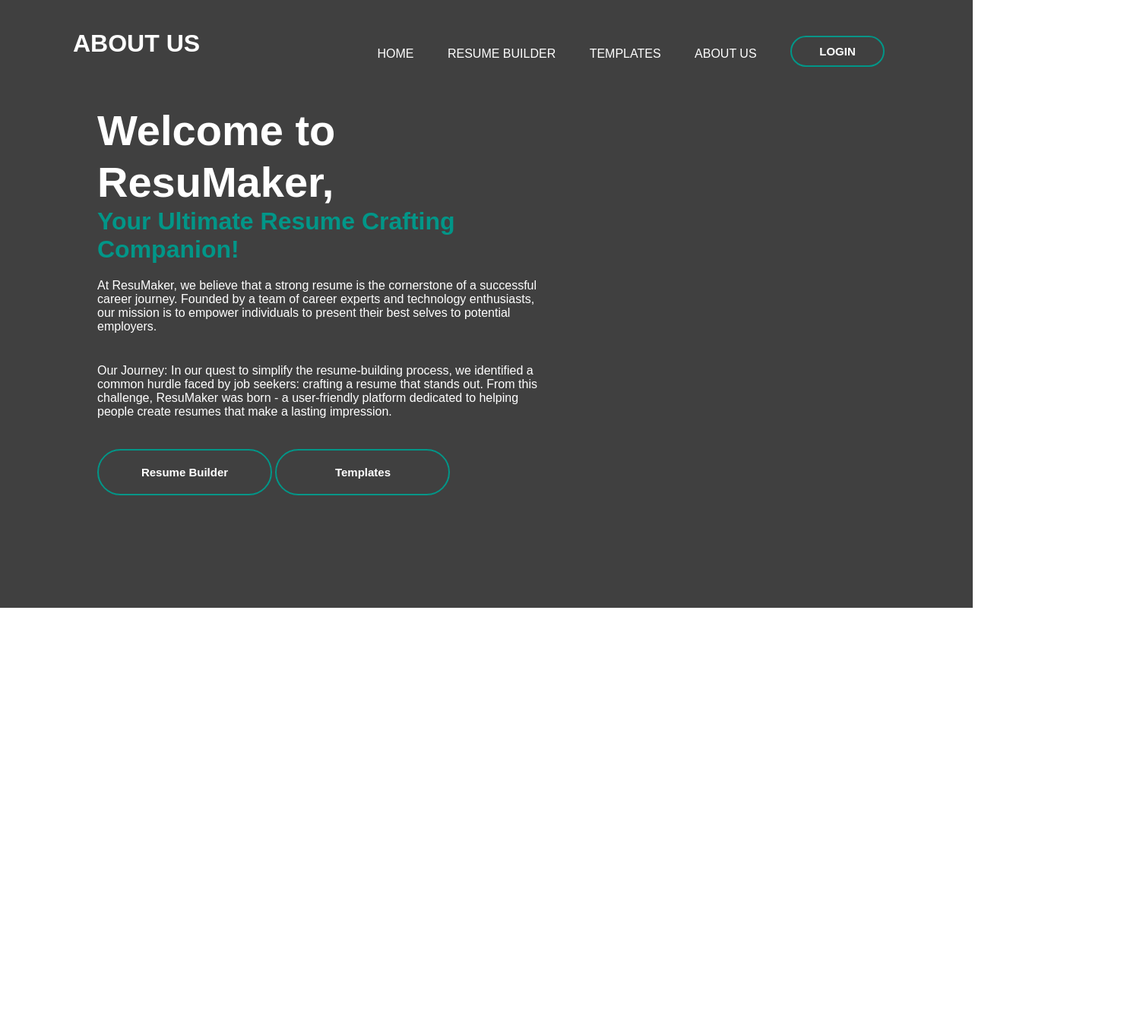
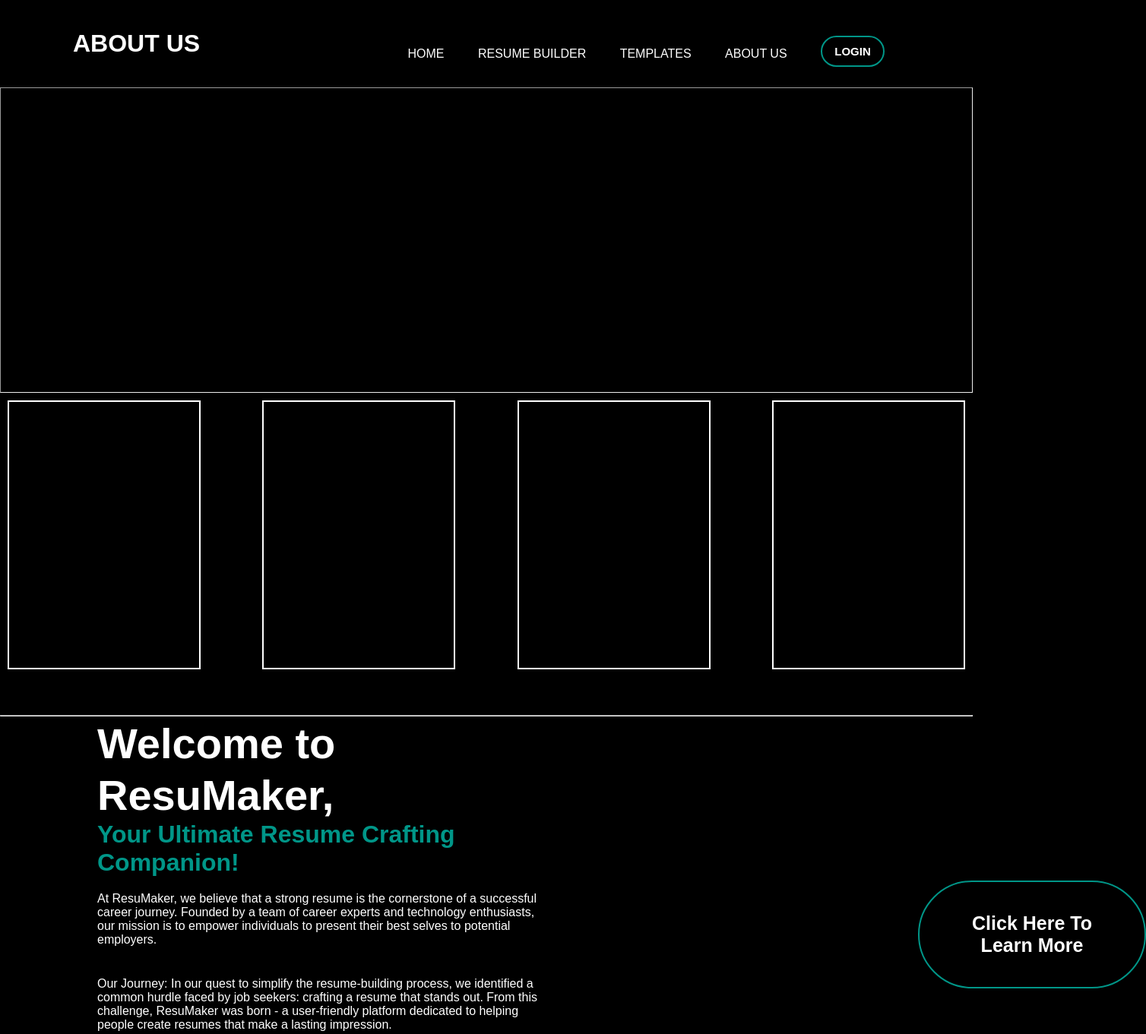
Before and after one commit to Jatti045/ResuMaker, a plain HTML site: page AboutUs.html in a window 1280 px wide. Shown: the top 1361 px of the page at 76% size, 1508 px wide, since content can reach past the window. Before the commit the page ends 800 px from the top, so only its background shows below. Drawn offline with Linux system fonts and the light colour scheme.

Commit message:
Complete redesign of AboutUs.html

```diff
--- a/AboutUs.html
+++ b/AboutUs.html
@@ -6,7 +6,7 @@
     <title>ResuMaker</title>
     <link rel="stylesheet" href="style.css" />
   </head>
-  <body>
+  <body style="background-color: black;">
     <div class="about-us-background">
       <div class="nav">
         <div class="logo-anchor">
@@ -20,6 +20,14 @@
           <li class="login-button"><a href="Login.html">Login</a></li>
         </ul>
       </div>
+      <hr style="padding: 200px;">
+      <div class="container">
+        <div class="box"></div>
+        <div class="box"></div>
+        <div class="box"></div>
+        <div class="box"></div>
+    </div>
+    <hr style="margin-top: 50px; margin-bottom: 50px;">
       <section class="about-us">
         <div class="about-us-content">
           <h1>Welcome to ResuMaker,</h1>
@@ -38,17 +46,18 @@
             that make a lasting impression.
           </p>
           <div>
-            <a href="ResumeBuilder.html"
+            <a href="#"
               ><button class="Homepage-Button">
                 <span></span>Resume Builder
               </button></a
             >
-            <a href="Templates.html"
+            <a href="#"
               ><button class="Homepage-Button">
                 <span></span>Templates
               </button></a
             >
           </div>
+          <button class="click-here"><span></span>Click Here To Learn More</button>
         </div>
       </section>
     </div>
--- a/style.css
+++ b/style.css
@@ -44,7 +44,7 @@
 
 .login-button {
   font-size: 15px;
-  width: 100px;
+  width: 60px;
   padding: 10px;
   text-align: center;
   border-radius: 80px;
@@ -251,14 +251,7 @@ button:hover {
 .about-us-background {
   width: 100%;
   height: 100vh;
-  background-image: linear-gradient(
-      to right,
-      rgba(0, 0, 0, 0.75),
-      rgba(0, 0, 0, 0.75)
-    ),
-    url(Images/AboutUsImg.png);
-  background-size: cover;
-  background-position: center;
+  background-color: black;
 }
 
 .about-us {
@@ -304,3 +297,33 @@ button:hover {
   height: 100%;
   background: #009688;
 }
+
+.container {
+  display: flex;
+  justify-content: space-between;
+}
+
+.box {
+  border: 2px solid rgb(255, 255, 255);
+  width: 250px;
+  height: 350px;
+  background: transparent;
+  margin: 10px;
+}
+
+.click-here {
+  font-size: 25px;
+  width: 300px;
+  padding: 40px;
+  text-align: center;
+  border-radius: 100px;
+  font-weight: bold;
+  border: 2px solid #009688;
+  background: transparent;
+  color: #fff;
+  cursor: pointer;
+  position: relative;
+  overflow: hidden;
+  left: 1080px;
+  bottom: 300px;
+}
```
